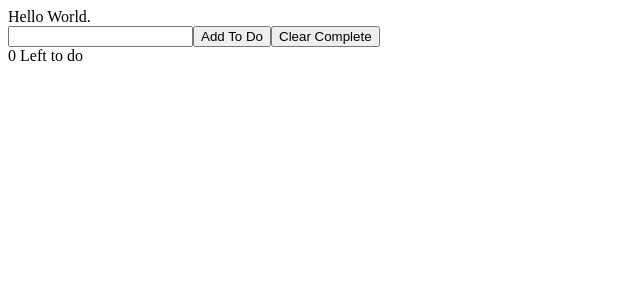
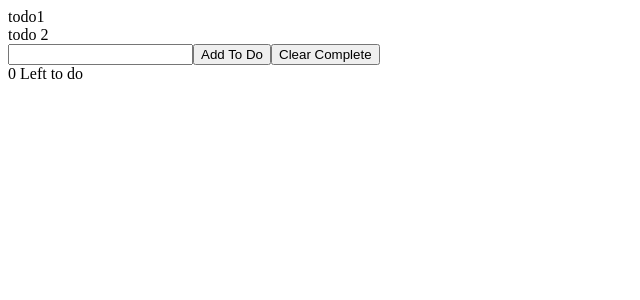
Before and after one commit to bajwass/to-do-list, a React (Create React App) app: page / in a window 1280 px wide. Shown: the top 300 px of the page, without its empty margins (0-640 px from the left). Built offline with nearby package versions, Linux system fonts and the light colour scheme.

Commit message:
created new todo.js file
Send information of the to do's from arrays to the system

```diff
--- a/src/App.js
+++ b/src/App.js
@@ -1,10 +1,11 @@
-import React from "react";
+import React,{useState} from "react";
 import ToDoList from "./ToDoList";
 
 function App() {
+  const [todos,setTodos] = useState(['todo1 ', 'todo 2']);
  return (
   <>
-    <ToDoList />
+    <ToDoList todos ={todos} />
     <input type="text" />
     <button>Add To Do</button>
     <button>Clear Complete</button>
--- a/src/ToDoList.js
+++ b/src/ToDoList.js
@@ -1,9 +1,10 @@
 import React from "react";
+import Todo from "./Todo";
 
-export default function ToDoList(){
+export default function ToDoList({todos}){
     return (
-        <div>
-            Hello World.
-        </div>
+       todos.map(todo => {
+        return <Todo key={todo} todo={todo} />
+       })
     )
 }
--- /dev/null
+++ b/src/Todo.js
@@ -0,0 +1,9 @@
+import React from "react";
+
+export default function Todo({todo}){
+    return (
+        <div>
+            {todo}
+        </div>
+    )
+}
```
